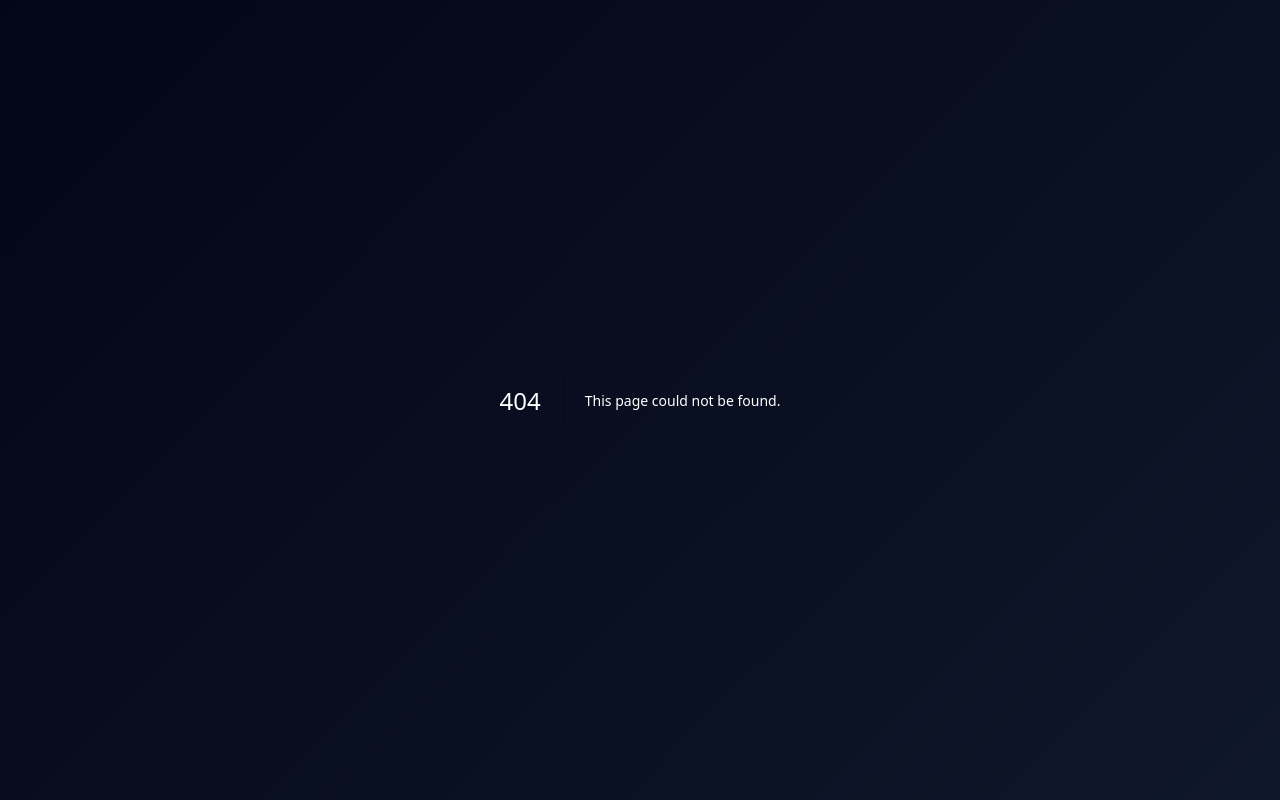
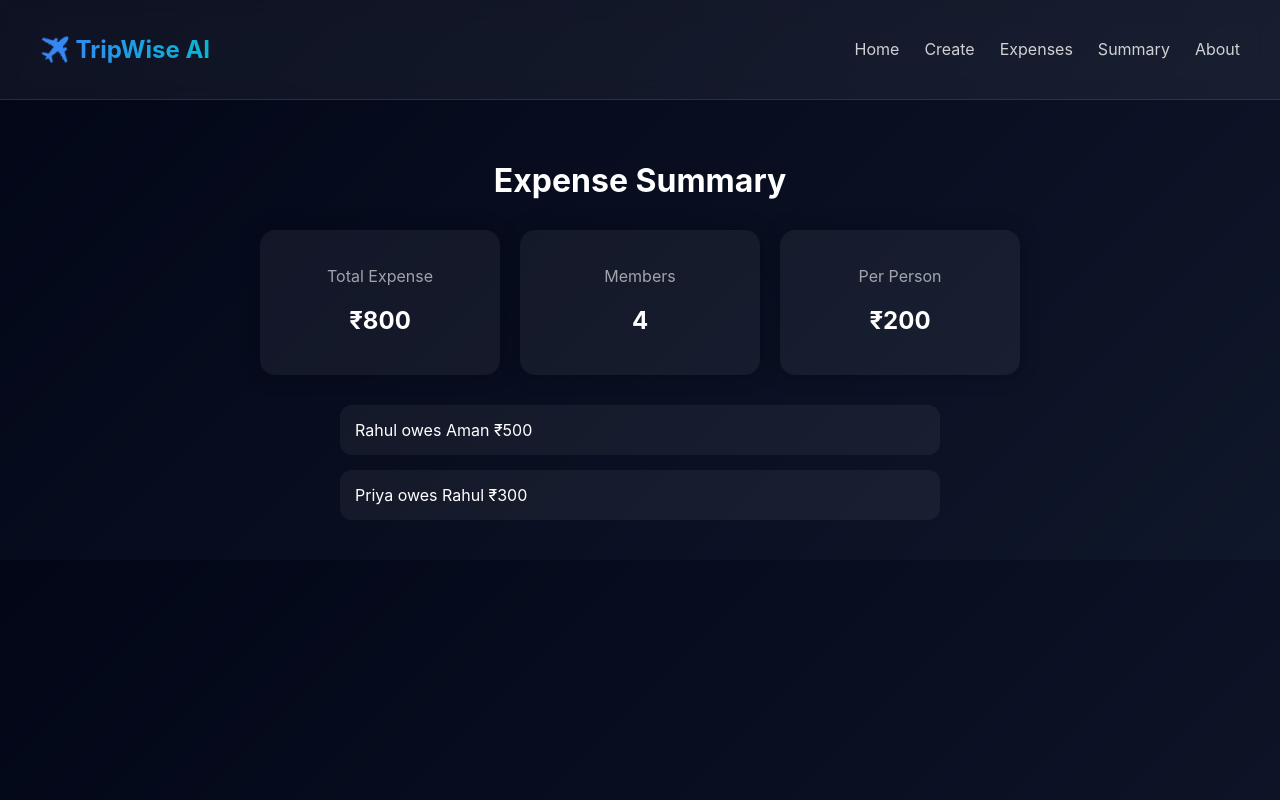
Before and after one commit to khushii-6/tripwise, a Next.js app: page /summary in a window 1280 px wide. Before the commit this address had no page. Built offline with nearby package versions, Linux system fonts and the light colour scheme.

Commit message:
Create page.js

```diff
--- /dev/null
+++ b/app/summary/page.js
@@ -0,0 +1,70 @@
+import Navbar from "../components/Navbar";
+
+export default function Summary() {
+  const total = 800;
+  const members = 4;
+  const perPerson = total / members;
+
+  return (
+    <div>
+      <Navbar />
+
+      <div style={{ padding: "40px" }}>
+        <h1 style={{ textAlign: "center", marginBottom: "30px" }}>
+          Expense Summary
+        </h1>
+
+        {/* TOP CARDS */}
+        <div style={{
+          display: "flex",
+          justifyContent: "center",
+          gap: "20px",
+          marginBottom: "30px",
+          flexWrap: "wrap"
+        }}>
+          {[
+            { title: "Total Expense", value: `₹${total}` },
+            { title: "Members", value: members },
+            { title: "Per Person", value: `₹${perPerson}` }
+          ].map((card, i) => (
+            <div key={i} style={{
+              background: "rgba(255,255,255,0.05)",
+              padding: "20px",
+              borderRadius: "15px",
+              minWidth: "200px",
+              textAlign: "center",
+              boxShadow: "0 0 20px rgba(0,0,0,0.3)"
+            }}>
+              <p style={{ opacity: 0.6 }}>{card.title}</p>
+              <h2>{card.value}</h2>
+            </div>
+          ))}
+        </div>
+
+        {/* TRANSACTIONS */}
+        <div style={{
+          maxWidth: "600px",
+          margin: "auto",
+          display: "flex",
+          flexDirection: "column",
+          gap: "15px"
+        }}>
+          {[
+            "Rahul owes Aman ₹500",
+            "Priya owes Rahul ₹300"
+          ].map((t, i) => (
+            <div key={i} style={{
+              background: "rgba(255,255,255,0.05)",
+              padding: "15px",
+              borderRadius: "12px",
+              display: "flex",
+              justifyContent: "space-between"
+            }}>
+              <span>{t}</span>
+            </div>
+          ))}
+        </div>
+      </div>
+    </div>
+  );
+}
```
